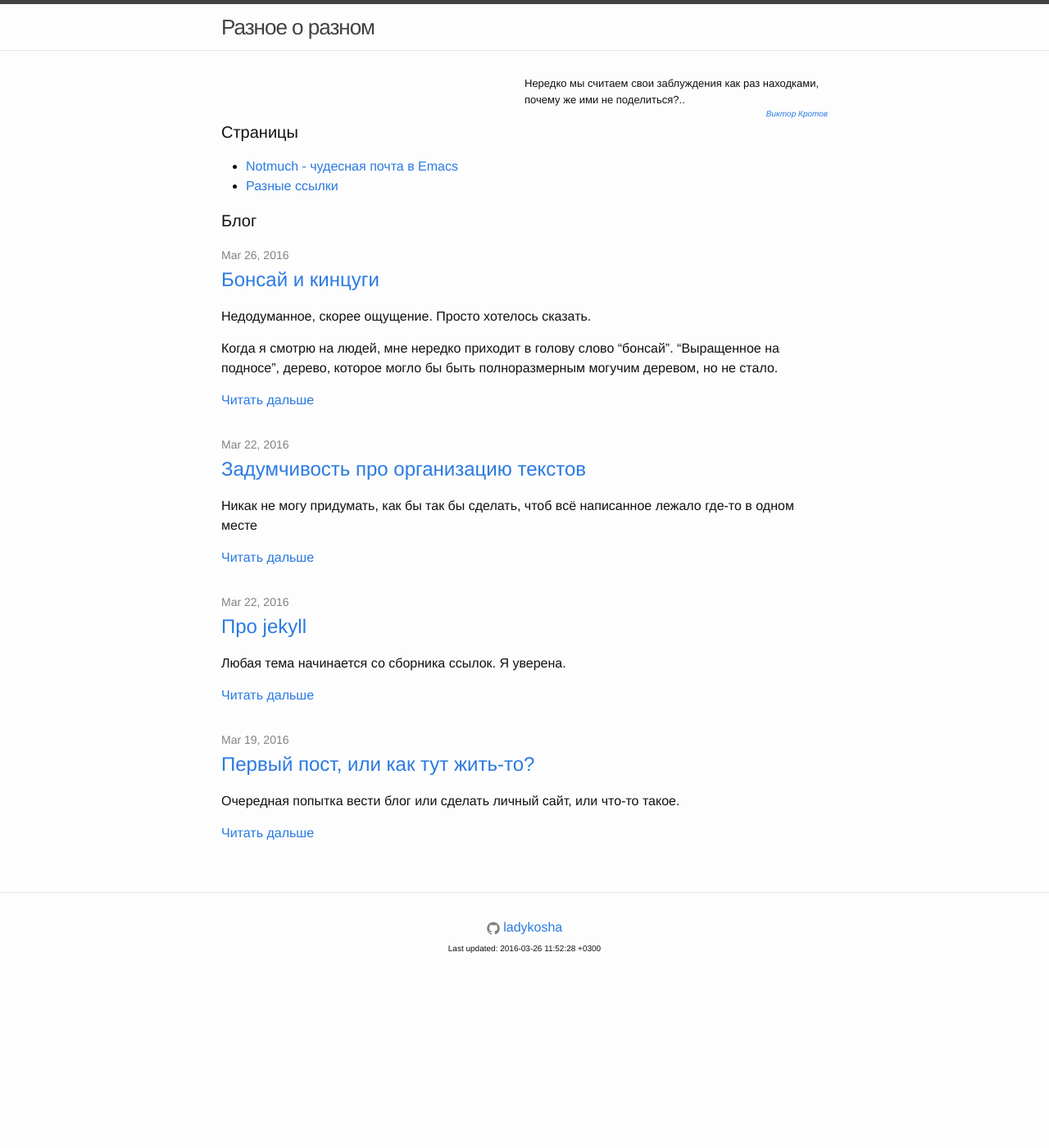
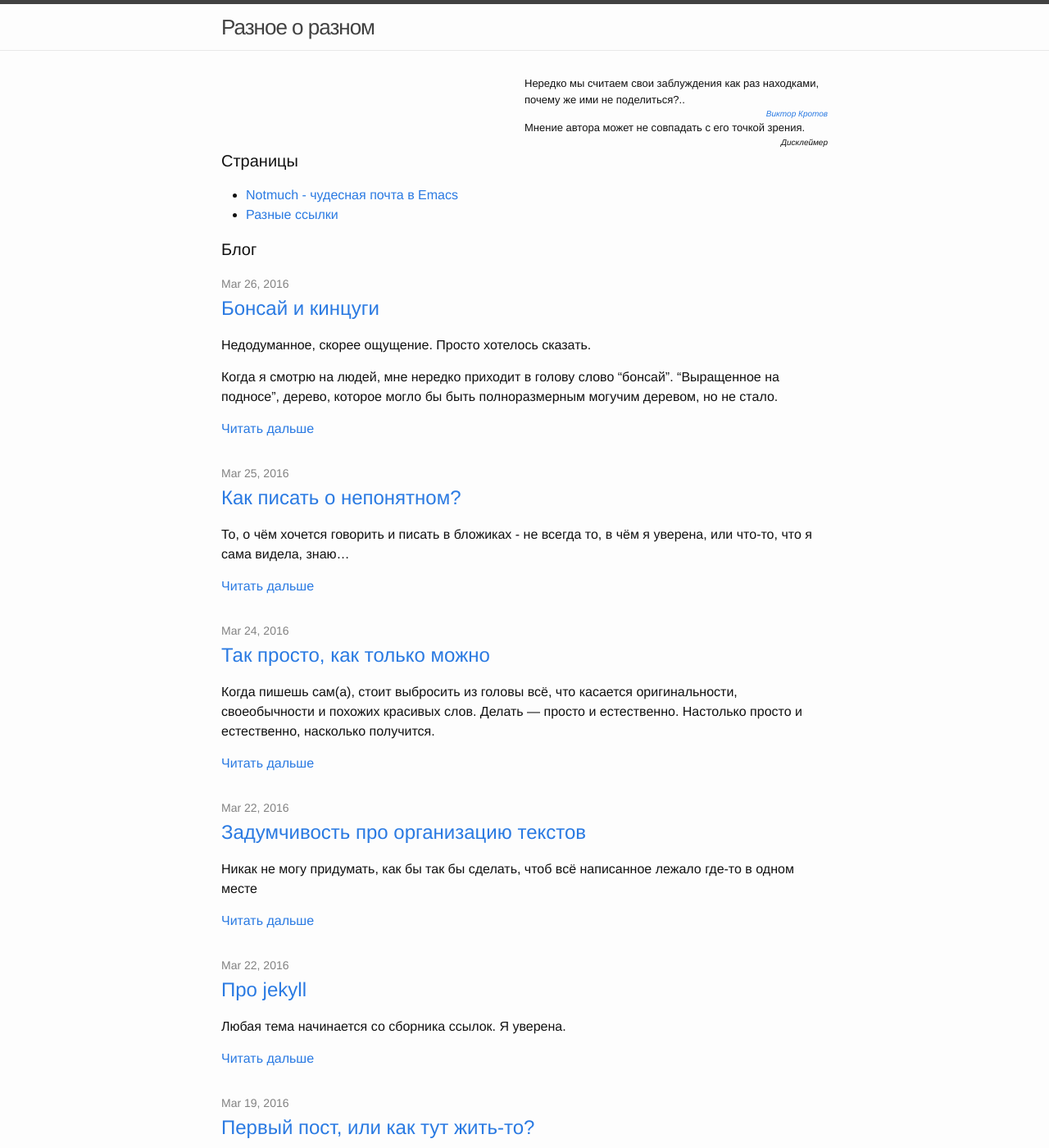
Before and after one commit to ladykosha/ladykosha.github.io, a Jekyll site: the page built from index.html, in a window 1280 px wide and 1400 px high. Shown: the whole window at 82% size. Built offline with Jekyll 4.4.1, drawn with Linux system fonts in a browser that asks for light colours; the list of posts is cut into pages by our own code.

Commit message:
+новые посты и немножко дисклеймер

```diff
--- /dev/null
+++ b/_posts/2016-03-24-originality.md
@@ -0,0 +1,19 @@
+---
+layout: post
+title:  "Так просто, как только можно"
+date:   2016-03-24 01:26:00 +0300
+categories: blog
+tags: [thoughts]
+---
+
+Когда пишешь сам(а), стоит выбросить из головы всё, что касается оригинальности, своеобычности и похожих красивых слов. Делать — просто и естественно. Настолько просто и естественно, насколько получится. <!-- more --> Оригинальность — это про новизну для себя.
+
+Своё — не выглядит оригинальным, когда оно действительно таково. Своя оригинальность — как воздух, которым дышишь каждый день, как особый запах дома, который равно не замечаешь, пахнет ли кошками, пирогами, или ветер гуляет между стен и приносит запах моря в дом, или… Просто всё как всегда.
+
+Почувствуешь как особенное только тогда, когда в этом доме тебя давно не было. Когда перечитываешь дневники, написанные несколько лет назад, когда смотришь на фотографии или видеозаписи той же давности, когда… когда живёшь уже в другом. И то, отчасти, потому что это было твоим. Посмотреть как совсем чужой — не уверена, что я хочу знать, как обретается этот опыт.
+
+Как может быть ново то, что ты есть, чем ты живёшь каждый день? О, оно очень ново — для тех, кто не ты.
+
+Это я написала примерно 3 года назад себе в бложик. Ну, что, сейчас я думаю, что это очевидно до безобразия. Что я уже написала бы другими словами, и вероятно, ещё напишу. Ещё я думаю, что это не только про "писать". Ещё... что вообще часто желание сделать хорошо - очень мешает. Лучше "хоть как-нибудь, так хорошо, как сейчас получится, но не более". Чтоб и не "а, левой пяткой!", и не "это обязано быть офигенно, иначе нефиг!"
+
+И когда я слышу от людей, что они хотят сделать "новое", "оригинальное", "крутое" и проч... страшновато становится за вот это делаемое, за человека, вообще...
--- /dev/null
+++ b/_posts/2016-03-25-dont-know.md
@@ -0,0 +1,15 @@
+---
+layout: post
+title:  "Как писать о непонятном?"
+date:   2016-03-25 08:33:00 +0300
+categories: blog
+tags: [thoughts]
+---
+
+То, о чём хочется говорить и писать в бложиках - не всегда то, в чём я уверена, или что-то, что я сама видела, знаю... <!-- more -->
+
+Бывает и "я это не понимаю, не знаю, ни как относиться, ни какими словами об этом говорят, практически ничего вообще... но хотела бы попробовать хоть как-то поговорить об этом. Вдруг что пойму по ходу".
+
+Мне сейчас кажется, я понимаю, как писать то, в чём я для себя более-менее уверена. Отчасти понимаю, как писать, что у меня происходит, очень отчасти...
+
+И совсем не знаю, как писать про ещё совсем непонятное так, чтоб получалось просто предложение поговорить и какая-то затравка для разговора, а не высказывание позиции (которой и близко нет), или ещё что-то совсем не то...
--- a/index.html
+++ b/index.html
@@ -6,6 +6,8 @@ layout: default
     <div class="epigraph" style="font-size:small; padding-left:50%; margin:0px">
 	<p style="margin:0px">Нередко мы считаем свои заблуждения как раз находками, почему же ими не поделиться?..</p>
 	<p class="epigraf-author" style="font-size:x-small; text-align:right; font-style:italic; margin:0px"><a href="https://www.facebook.com/krotovv/posts/1268373529844013">Виктор Кротов</a></p>
+        <p style="margin:0px">Мнение автора может не совпадать с его точкой зрения.</p>
+	<p class="epigraf-author" style="font-size:x-small; text-align:right; font-style:italic; margin:0px">Дисклеймер</p>
     </div>
 
 <h1 class="page-heading">Страницы</h1>
```
